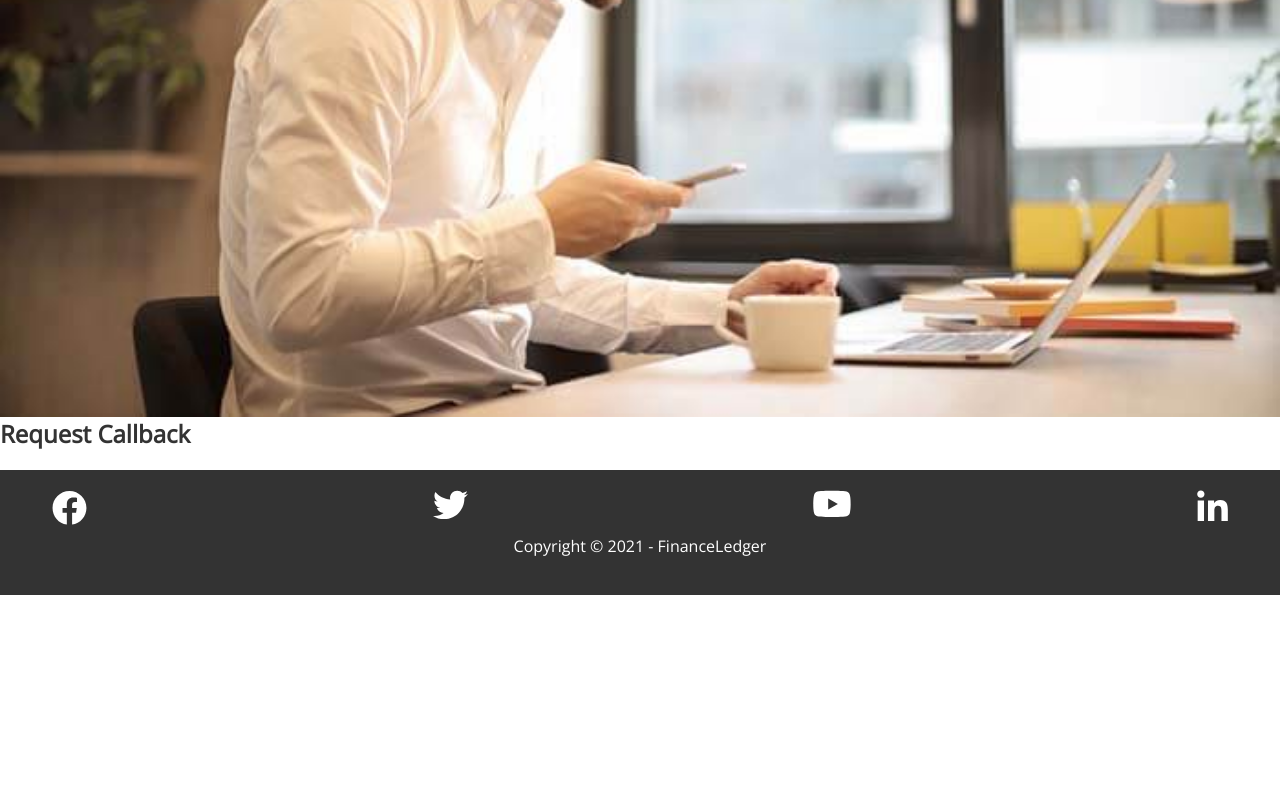
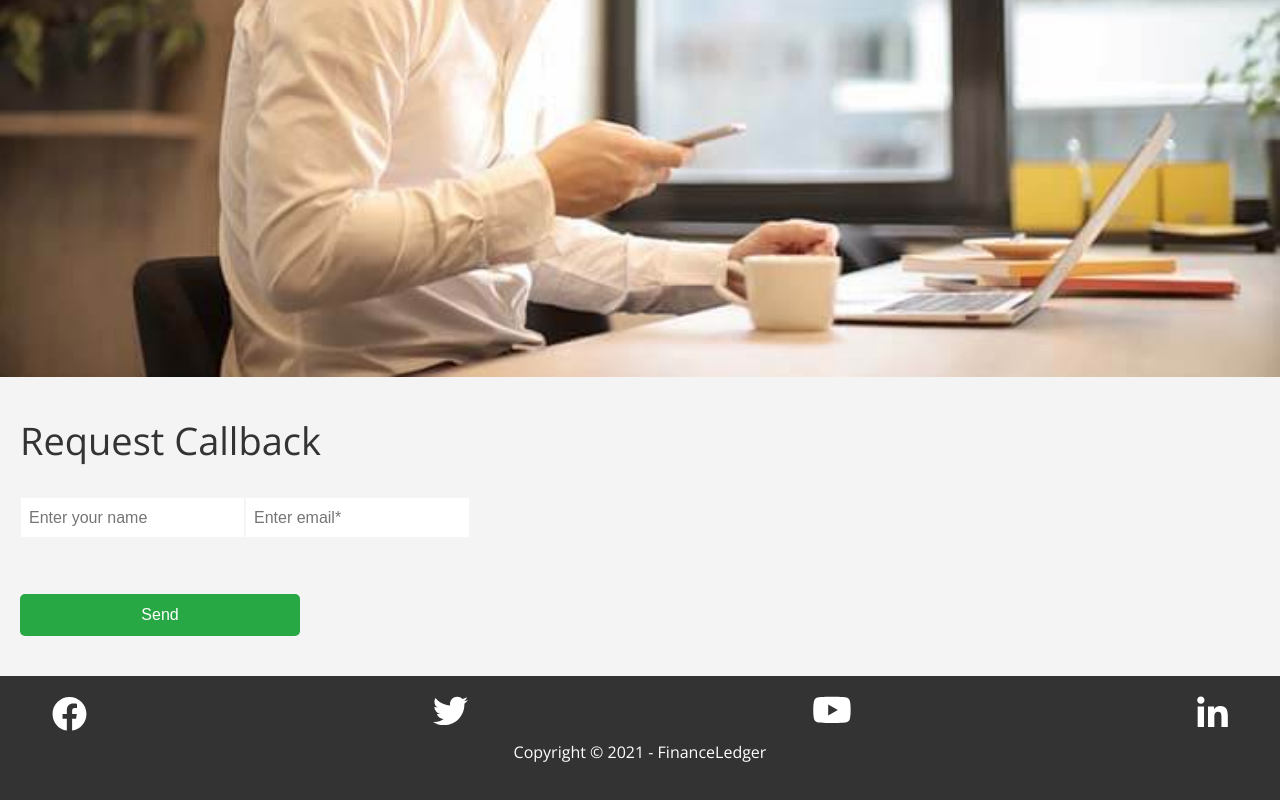
Before and after one commit to HordiienkoOlha/test-finance-ledger, a React (Create React App) app: page / in a window 1280 px wide. Shown: the part 9889-10689 px from the top of the page. Before the commit the page ends 10484 px from the top, so only its background shows below. Built offline with nearby package versions, Linux system fonts and the light colour scheme.

Commit message:
add form

```diff
--- a/package.json
+++ b/package.json
@@ -9,6 +9,7 @@
     "prettier": "^2.7.1",
     "react": "^18.2.0",
     "react-dom": "^18.2.0",
+    "react-hook-form": "^7.34.0",
     "react-router-dom": "^6.3.0",
     "react-scripts": "5.0.1",
     "sass": "^1.54.1",
--- a/src/components/Contact.js
+++ b/src/components/Contact.js
@@ -2,13 +2,17 @@
 // import contact2Webp from "../images/home/contact@2x.webp";
 import contact from "../images/home/contact.jpg";
 // import contact2 from "../images/home/contact@2x.jpg";
+import Form from "./Form";
 
 const Contact = () => {
   return (
-    <>
+    <section className="contact">
       <img src={contact} srcSet={`${contact} 300w`} alt="" />
-      <h2>Request Callback</h2>
-    </>
+      <div className="contact__content section container">
+        <h2 className="contact__title">Request Callback</h2>
+        <Form />
+      </div>
+    </section>
   );
 };
 
--- /dev/null
+++ b/src/components/Form.js
@@ -0,0 +1,33 @@
+import { useForm } from "react-hook-form";
+
+const Form = () => {
+  const {
+    register,
+    formState: { errors },
+    handleSubmit,
+  } = useForm();
+
+  const onSubmit = (data) => console.log(data);
+  return (
+    <>
+      <form className="form" onSubmit={handleSubmit(onSubmit)}>
+        <input
+          className="form__input form__name"
+          {...register("name", { required: true })}
+          placeholder="Enter your name"
+        />
+        <input
+          className="form__input form__email"
+          {...register("mail", { required: "This is a required field" })}
+          placeholder="Enter email*"
+        />
+        <p className="form__error">{errors.mail?.message}</p>
+        <button className="button form_button" type="submit">
+          Send
+        </button>
+      </form>
+    </>
+  );
+};
+
+export default Form;
--- a/src/components/Team.js
+++ b/src/components/Team.js
@@ -15,7 +15,7 @@ import person3 from "../images/team/person3.jpg";
 
 const Team = () => {
   return (
-    <section className="team section">
+    <section className="team">
       <div className="team__content">
         <p className="team__pretitle">Who we are</p>
         <h2 className="team__title">Our Professional Team</h2>
--- /dev/null
+++ b/src/sass/components/Form.module.scss
@@ -0,0 +1,38 @@
+.form {
+  font-size: 16px;
+  line-height: 1.44;
+}
+
+.form__input {
+  font-size: 16px;
+  line-height: 1.44;
+  padding: 8px;
+  background-color: $primary-bg-color;
+  border: 1px solid $secondary-bg-color;
+  border-radius: 0px;
+}
+.form__name {
+  margin-bottom: 32px;
+}
+
+.form__email {
+  margin-bottom: 40px;
+}
+.form__error {
+  color: red;
+
+  //   &::before {
+  //     display: inline;
+  //     content: "⚠ ";
+  //   }
+}
+
+.form_button {
+  color: $primary-bg-color;
+  background-color: $accent-color;
+  min-width: 280px;
+  font-size: 16px;
+  line-height: 1.38;
+  border: 0px;
+  border-radius: 5px;
+}
--- a/src/sass/layout/Team.module.scss
+++ b/src/sass/layout/Team.module.scss
@@ -1,5 +1,6 @@
 .team {
   text-align: center;
+  padding-top: 40px;
 }
 .team__content {
   padding-left: 56px;
--- a/src/sass/layout/_Contact.module.scss
+++ b/src/sass/layout/_Contact.module.scss
@@ -0,0 +1,10 @@
+.contact {
+  background-color: $section-bg-color;
+}
+
+.contact__title {
+  font-weight: 300;
+  font-size: 38px;
+  line-height: 1.26;
+  margin-bottom: 32px;
+}
--- a/src/sass/shared.scss
+++ b/src/sass/shared.scss
@@ -1,20 +1,19 @@
-@import './utils/varialbles';
-@import './utils/visually-hidden';
+@import "./utils/varialbles";
+@import "./utils/visually-hidden";
 
+@import "./layout/Navbar.module";
+@import "./layout/Home.module";
+@import "./layout/About.module";
+@import "./layout/Cases.module";
+@import "./layout/Blog.module";
+@import "./layout/Team.module";
+@import "./layout/Contact.module";
+@import "./layout/Footer.module";
 
-@import './layout/Navbar.module';
-@import './layout/Home.module';
-@import './layout/About.module';
-@import './layout/Cases.module';
-@import './layout/Blog.module';
-@import './layout/Team.module';
-@import './layout/Contact.module';
-@import './layout/Footer.module';
-
-
-@import './components/ContainerBackground.module';
-@import './components/SocialIcons.module';
-@import './components/Gallery.module';
-@import './components/button';
-@import './components/section';
-@import './components/container';
+@import "./components/ContainerBackground.module";
+@import "./components/SocialIcons.module";
+@import "./components/Gallery.module";
+@import "./components/Form.module";
+@import "./components/button";
+@import "./components/section";
+@import "./components/container";
--- a/src/sass/utils/_varialbles.scss
+++ b/src/sass/utils/_varialbles.scss
@@ -5,4 +5,4 @@ $accent-color: #28a745;
 $accent-bg-color: #0284d0;
 $section-bg-color: #f4f4f4;
 $input-text-color: #808080;
-$input-bg-color: #f5f5f5;
+$secondary-bg-color: #f5f5f5;
```
Also changed, not shown: 1 other file (tests, documents, lock files or other folders).
